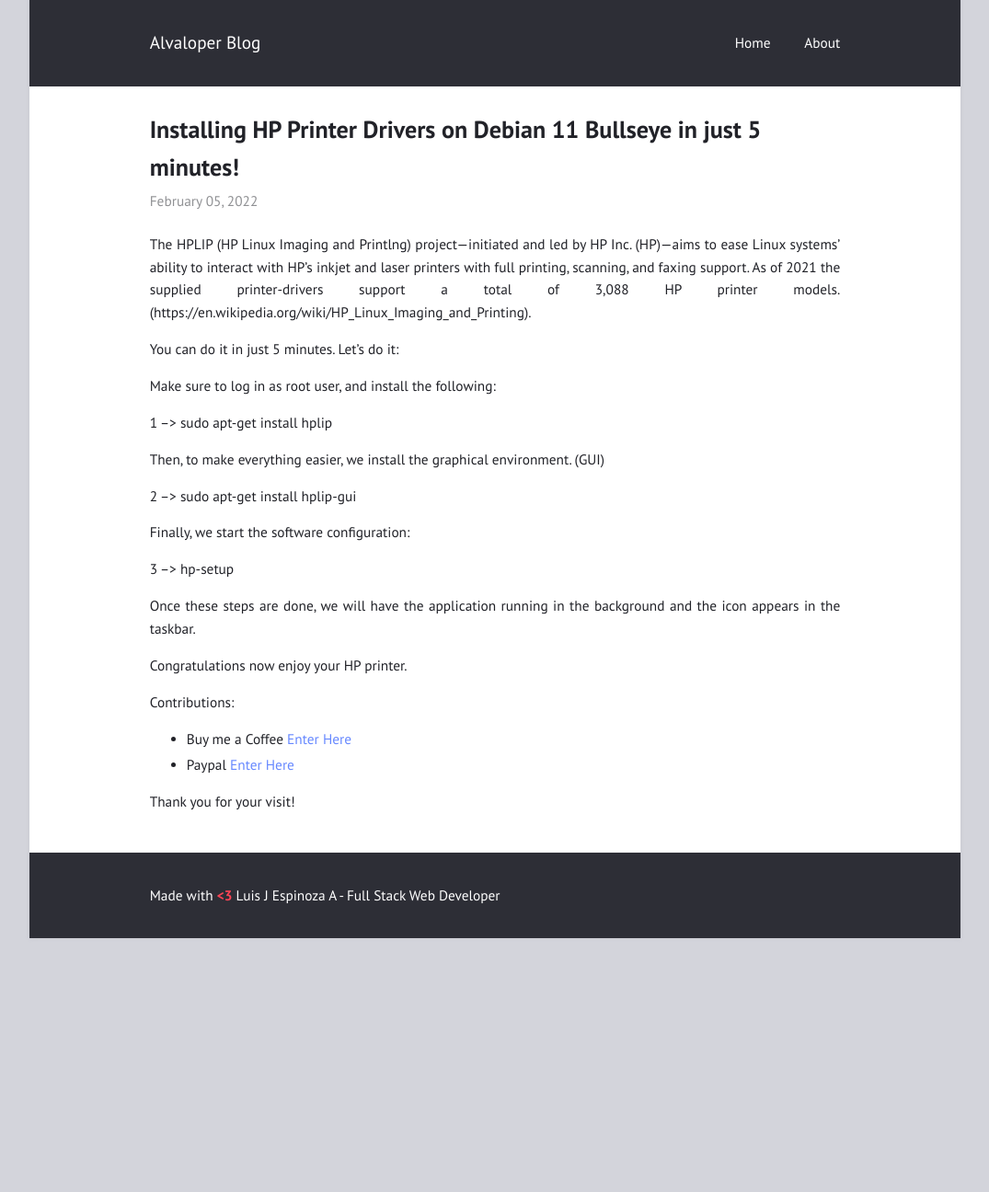
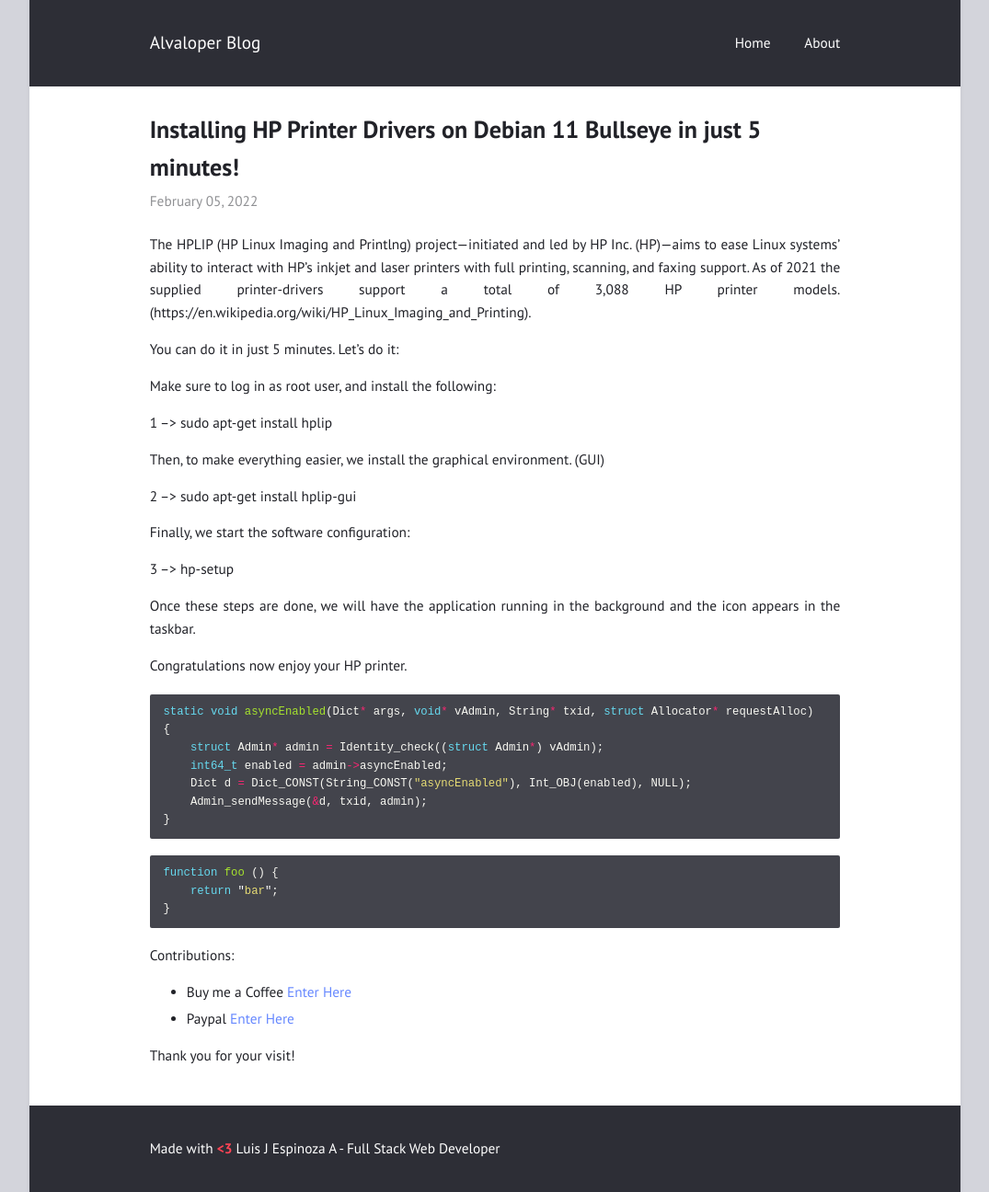
Before and after one commit to alvaloper/blog, a Jekyll site: the page built from _posts/2022-02-05-HpDriverPrinterDebian11.md, in a window 1280 px wide. Shown: the whole page at 92% size, without its empty margins (102-1177 px from the left). Built offline with Jekyll 4.4.1, drawn with Linux system fonts in a browser that asks for light colours; before the commit the page ends 1020 px from its top, so only the background shows below that.

Commit message:
Testing code

````diff
--- a/_posts/2022-02-05-HpDriverPrinterDebian11.md
+++ b/_posts/2022-02-05-HpDriverPrinterDebian11.md
@@ -4,6 +4,7 @@ title: Installing HP Printer Drivers on Debian 11 Bullseye in just 5 minutes!
 ---
 
 The HPLIP (HP Linux Imaging and Printlng) project—initiated and led by HP Inc. (HP)—aims to ease Linux systems' ability to interact with HP's inkjet and laser printers with full printing, scanning, and faxing support. As of 2021 the supplied printer-drivers support a total of 3,088 HP printer models. (https://en.wikipedia.org/wiki/HP_Linux_Imaging_and_Printing).
+
 
 You can do it in just 5 minutes. Let's do it:
 
@@ -23,6 +24,24 @@ Once these steps are done, we will have the application running in the backgroun
 
 Congratulations now enjoy your HP printer.
 
+{% highlight c %}
+
+static void asyncEnabled(Dict* args, void* vAdmin, String* txid, struct Allocator* requestAlloc)
+{
+    struct Admin* admin = Identity_check((struct Admin*) vAdmin);
+    int64_t enabled = admin->asyncEnabled;
+    Dict d = Dict_CONST(String_CONST("asyncEnabled"), Int_OBJ(enabled), NULL);
+    Admin_sendMessage(&d, txid, admin);
+}
+
+{% endhighlight %}
+
+```javascript
+function foo () {
+    return "bar";
+}
+```
+
 Contributions:
 
 + Buy me a Coffee [Enter Here](https://www.buymeacoffee.com/alvaloper)
````
